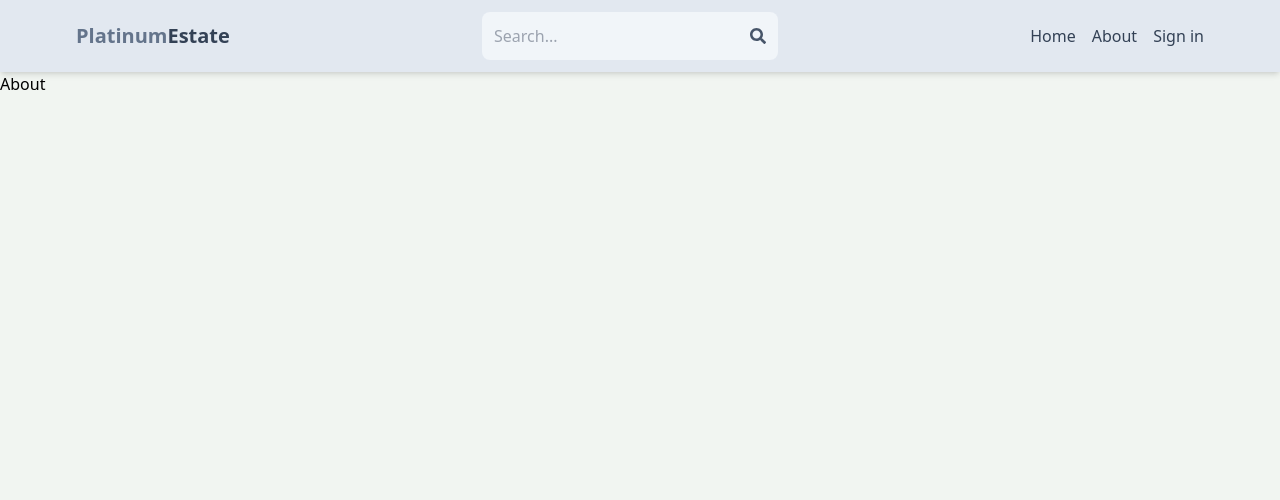
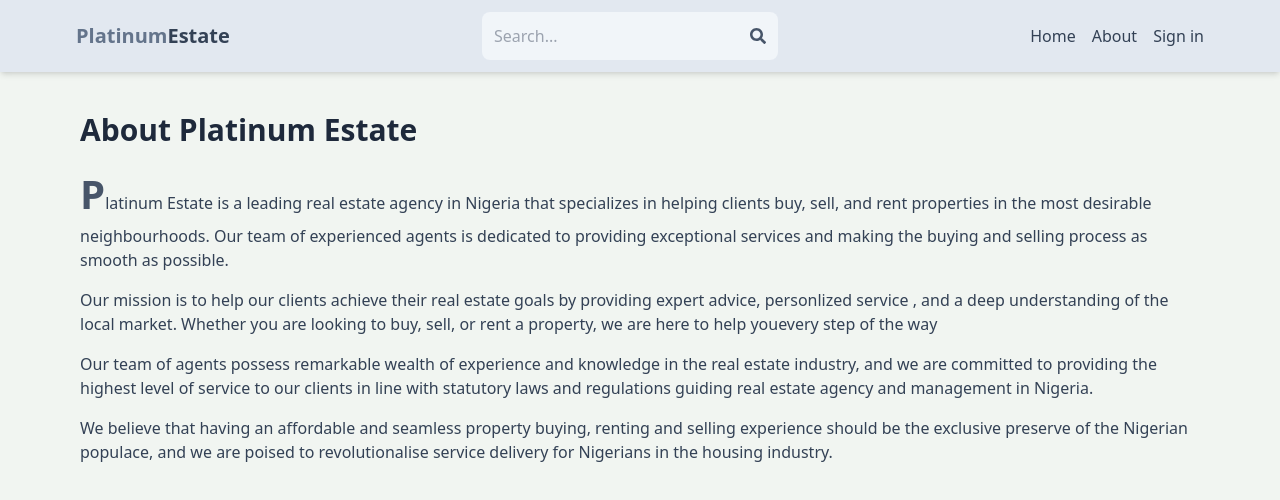
Before and after one commit to VictorOmotor/MERN-Real-Estate-App, a React (Vite) app: page /about in a window 1280 px wide. Shown: the top 500 px of the page. Built offline with nearby package versions, Linux system fonts and the light colour scheme; no server answers.

Commit message:
Completed about page

```diff
--- a/index.html
+++ b/index.html
@@ -2,7 +2,6 @@
 <html lang="en">
   <head>
     <meta charset="UTF-8" />
-    <link rel="icon" type="image/svg+xml" href="/vite.svg" />
     <meta name="viewport" content="width=device-width, initial-scale=1.0" />
     <title>Platinum Estate</title>
   </head>
--- a/src/pages/About.jsx
+++ b/src/pages/About.jsx
@@ -1,7 +1,42 @@
 import React from 'react'
 
 const About = () => {
-  return <div>About</div>
+  return (
+    <div className="py-10 px-4 max-w-6xl mx-auto">
+      <h1
+        className="text-3xl font-bold mb-4
+      text-slate-800"
+      >
+        About Platinum Estate
+      </h1>
+      <p className="mb-4 text-slate-700">
+        <span className="text-[40px] font-semibold text-slate-600">P</span>
+        latinum Estate is a leading real estate agency in Nigeria that
+        specializes in helping clients buy, sell, and rent properties in the
+        most desirable neighbourhoods. Our team of experienced agents is
+        dedicated to providing exceptional services and making the buying and
+        selling process as smooth as possible.
+      </p>
+      <p className="mb-4 text-slate-700">
+        Our mission is to help our clients achieve their real estate goals by
+        providing expert advice, personlized service , and a deep understanding
+        of the local market. Whether you are looking to buy, sell, or rent a
+        property, we are here to help youevery step of the way
+      </p>
+      <p className="mb-4 text-slate-700">
+        Our team of agents possess remarkable wealth of experience and knowledge
+        in the real estate industry, and we are committed to providing the
+        highest level of service to our clients in line with statutory laws and
+        regulations guiding real estate agency and management in Nigeria.
+      </p>
+      <p className="mb-4 text-slate-700">
+        We believe that having an affordable and seamless property buying,
+        renting and selling experience should be the exclusive preserve of the
+        Nigerian populace, and we are poised to revolutionalise service delivery
+        for Nigerians in the housing industry.
+      </p>
+    </div>
+  )
 }
 
 export default About
```
